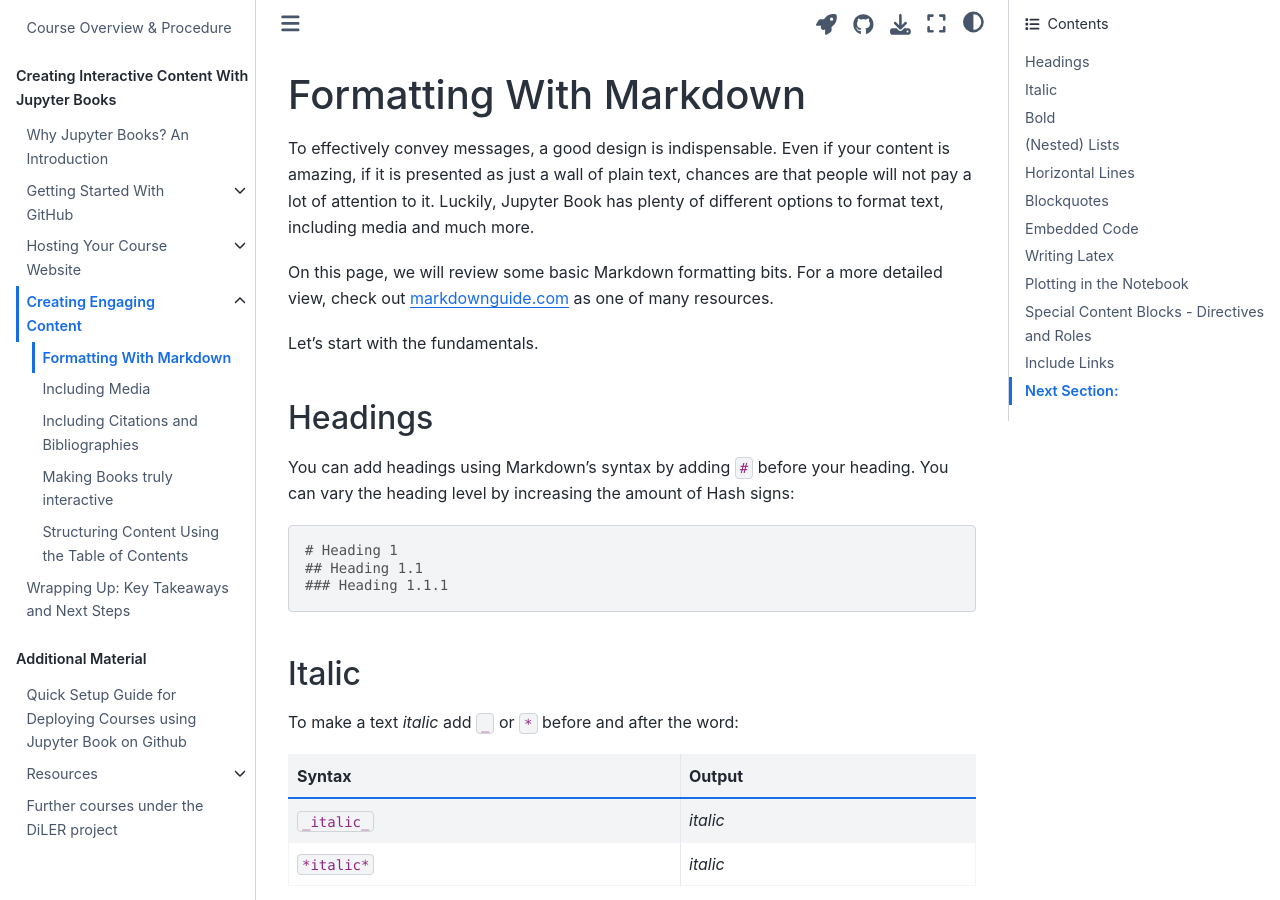
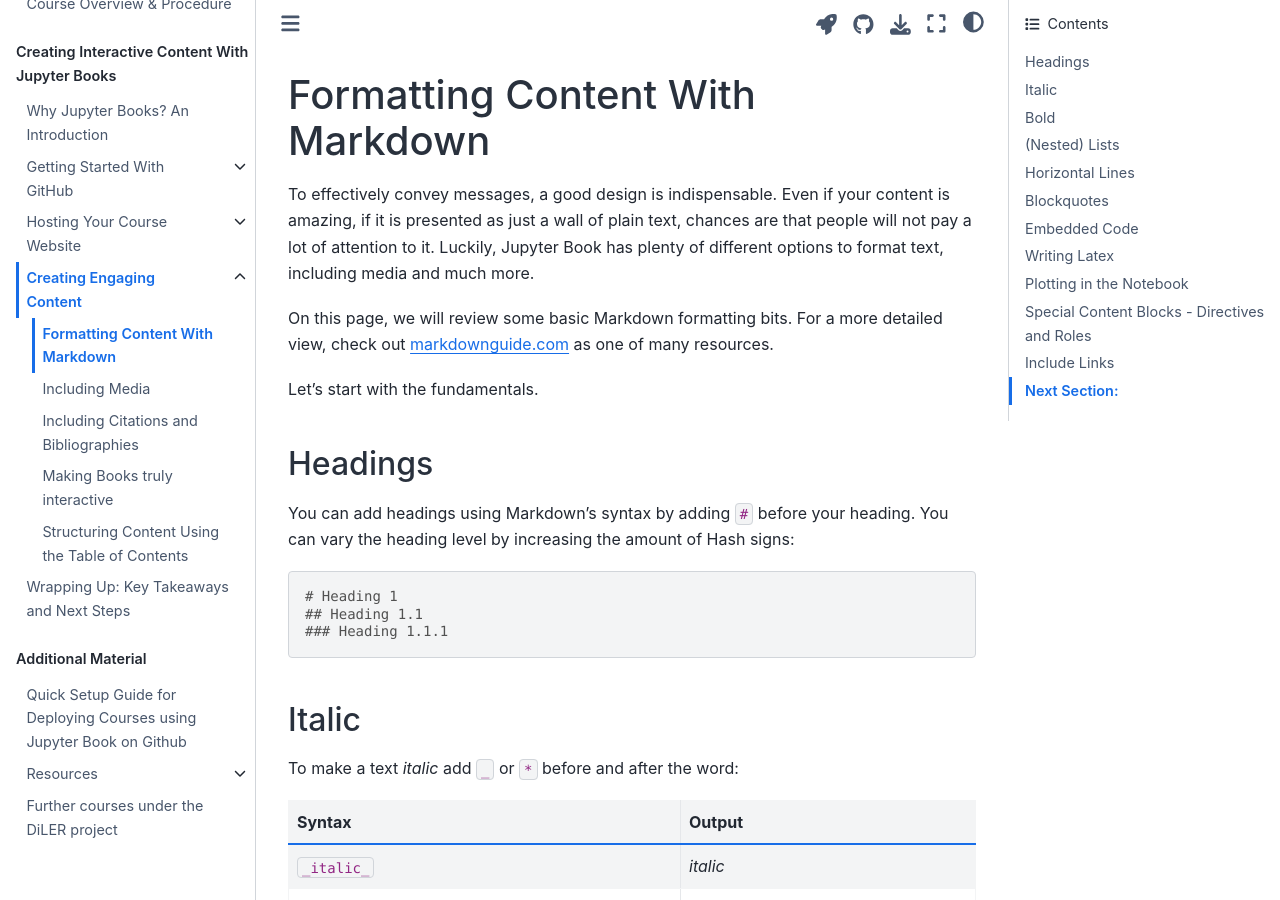
Before and after one commit to M-earnest/tutorial_jupyter_books, a Jupyter Book: the page built from content/3_create/markdown.md, in a window 1280 px wide and 900 px high. Built offline with Jupyter Book 1.0.4 settings and Sphinx 7.4.7 and the Sphinx Book theme 1.1.4, drawn with Linux system fonts in a browser that asks for light colours; pages that are not in the unit, such as notebooks, are missing from menus.

Commit message:
Update markdown.md

```diff
--- a/content/3_create/markdown.md
+++ b/content/3_create/markdown.md
@@ -10,7 +10,7 @@ kernelspec:
   name: python3
 ---
 
-# Formatting With Markdown
+# Formatting Content With Markdown
 
 To effectively convey messages, a good design is indispensable. Even if your content is amazing, if it is presented as just a wall of plain text, chances are that people will not pay a lot of attention to it.
 Luckily, Jupyter Book has plenty of different options to format text, including media and much more.
```
